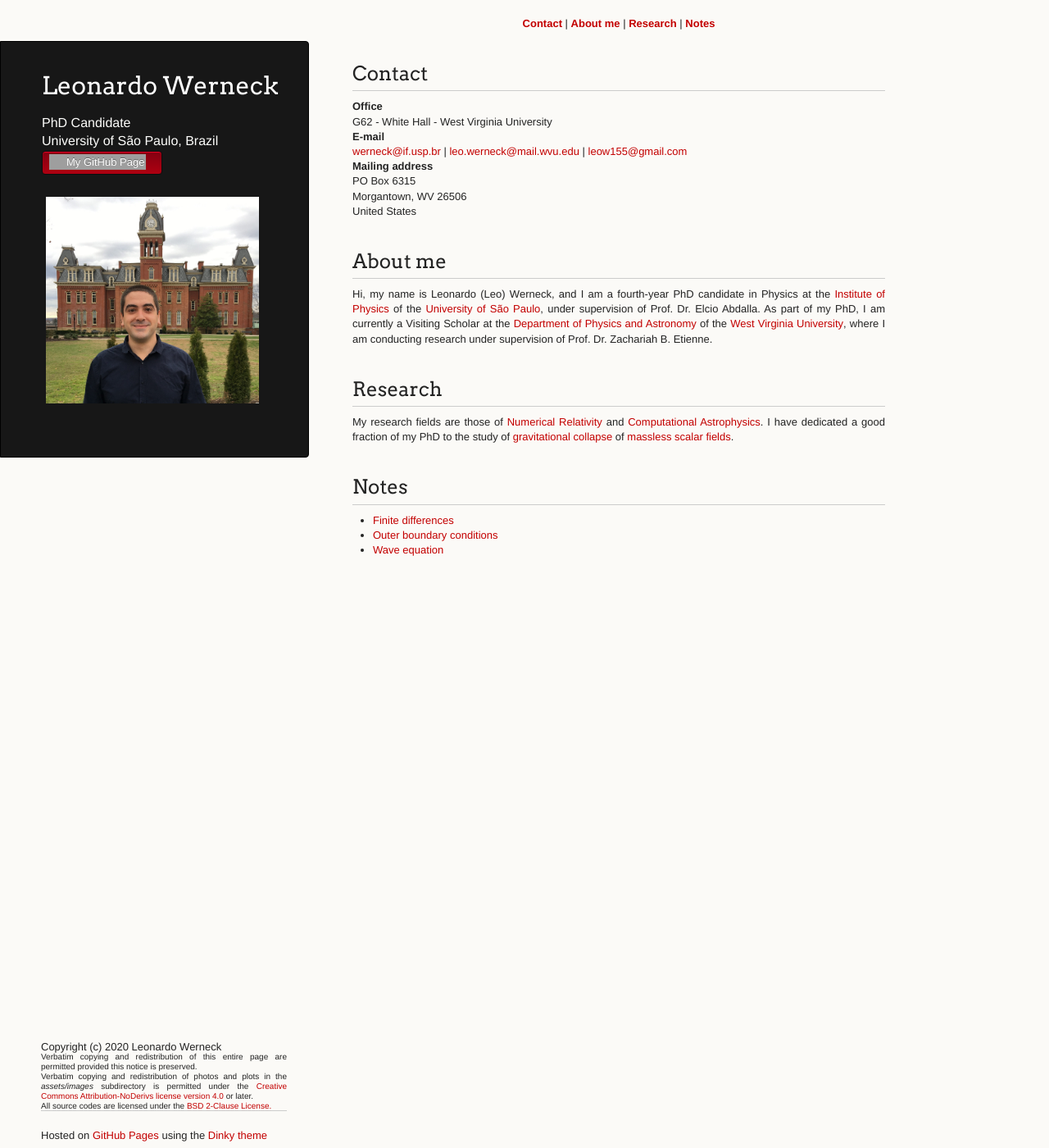
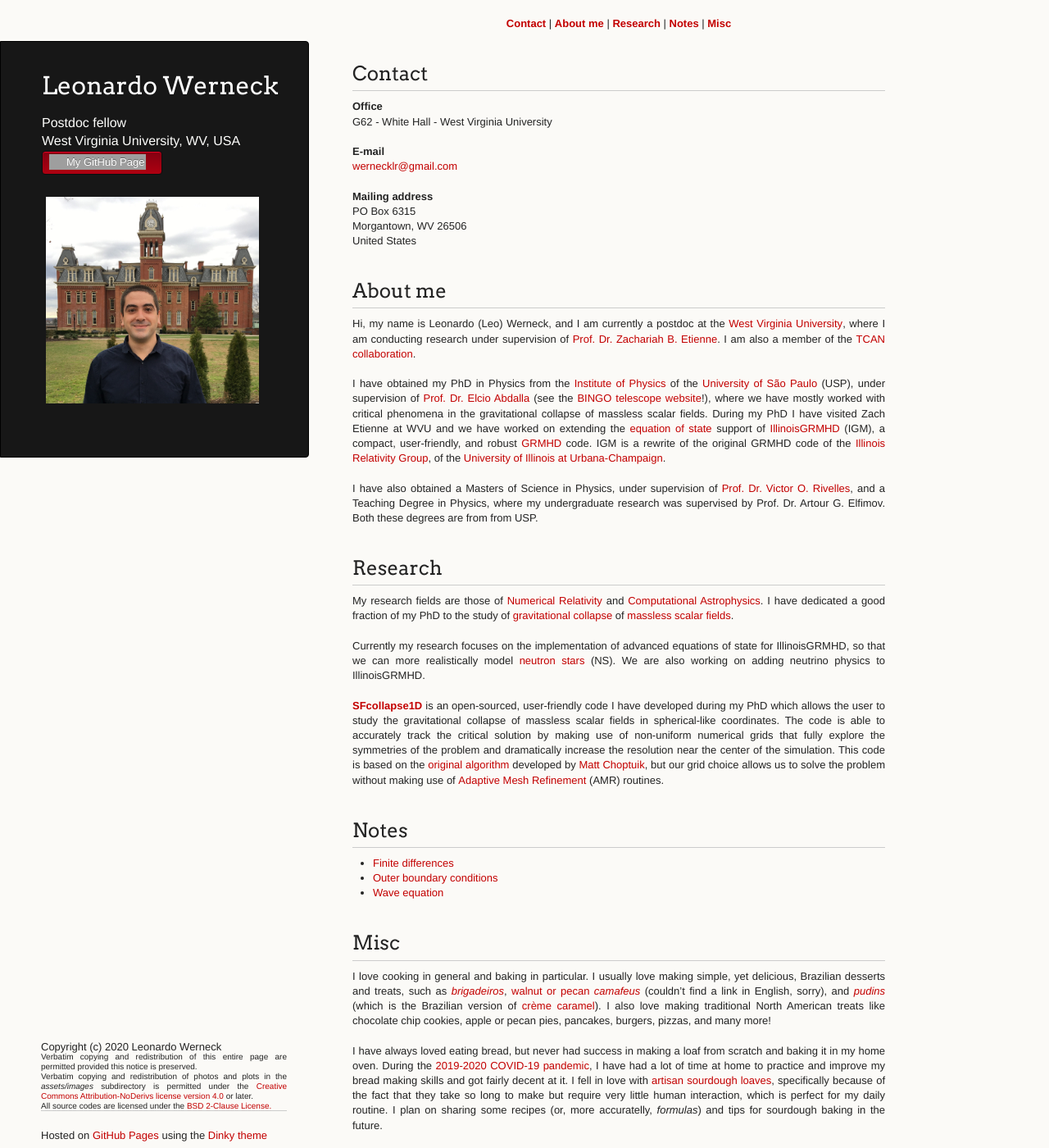
Before and after one commit to leowerneck/leowerneck.github.io, a Jekyll site: the page built from index.md, in a window 1280 px wide and 1400 px high. Shown: the whole window at 82% size. Built offline with Jekyll 4.4.1, drawn with Linux system fonts in a browser that asks for light colours; a script that is not in the unit is left out; grey boxes are pictures that could not be loaded.

Commit message:
index.md: major update to description, contact info, research info, and more. Minor updates to _config.yml (changed PhD candidate to postdoc fellow) and _sass/jekyll-theme-dinky.scss.

```diff
--- a/_config.yml
+++ b/_config.yml
@@ -1,6 +1,6 @@
 title: Leonardo Werneck
-description: PhD Candidate
-institution: University of São Paulo, Brazil
+description: Postdoc fellow
+institution: West Virginia University, WV, USA
 show_downloads: false
 google_analytics:
 theme: jekyll-theme-dinky
--- a/_sass/jekyll-theme-dinky.scss
+++ b/_sass/jekyll-theme-dinky.scss
@@ -496,30 +496,40 @@ p {
   margin: 0;
 }
 
-.performance-facts {
+.nutrition-facts {
   border: 1px solid black;
   margin: 20px;
   float: left;
   width: 280px;
   padding: 0.5rem;
+  background: White;
+  color: Black;
 }
-.performance-facts table {
+.nutrition-facts table {
   border-collapse: collapse;
+  color: Black;
+  background-color: White;
 }
 
-.performance-facts__title {
+.nutrition-facts__title {
   font-weight: bold;
   font-size: 2rem;
   margin: 0 0 0.25rem 0;
+  color: Black;
+  background-color: White;
 }
 
-.performance-facts__header {
+.nutrition-facts__header {
   border-bottom: 10px solid black;
   padding: 0 0 0.25rem 0;
   margin: 0 0 0.5rem 0;
+  color: Black;
+  background-color: White;
 }
 .performance-facts__header p {
   margin: 0;
+  color: Black;
+  background-color: White;
 }
 
 .performance-facts__table, .performance-facts__table--small, .performance-facts__table--grid {
@@ -530,6 +540,8 @@ p {
 .performance-facts__table--small thead tr td,
 .performance-facts__table--grid thead tr td {
   border: 0;
+  background: White;
+  color: Black;
 }
 .performance-facts__table th, .performance-facts__table--small th, .performance-facts__table--grid th,
 .performance-facts__table td,
@@ -573,6 +585,8 @@ p {
 .performance-facts__table--small td {
   border: 0;
   padding: 0;
+  background: White;
+  color: Black;
 }
 
 .performance-facts__table--grid {
--- a/index.md
+++ b/index.md
@@ -7,17 +7,18 @@ title: Leonardo Werneck
 <a href="#Contact" ><strong> Contact  </strong></a> |
 <a href="#About"   ><strong> About me </strong></a> |
 <a href="#Research"><strong> Research </strong></a> |
-<a href="#Notes"   ><strong> Notes    </strong></a>
+<a href="#Notes"   ><strong> Notes    </strong></a> |
+<a href="#Misc"    ><strong> Misc     </strong></a>
 </center>
 
 <a name='Contact'>
 ## Contact
 **Office**<br>
 G62 - White Hall - West Virginia University
-
+<br><br>
 **E-mail**<br>
-[werneck@if.usp.br](mailto:werneck@if.usp.br) \| [leo.werneck@mail.wvu.edu](mailto:leo.werneck@mail.wvu.edu) \| [leow155@gmail.com](mailto:leow155@gmail.com)
-
+[wernecklr@gmail.com](mailto:wernecklr@gmail.com)
+<br><br>
 **Mailing address**<br>
 PO Box 6315<br>
 Morgantown, WV 26506<br>
@@ -25,11 +26,19 @@ United States
 
 <a name='About'>
 ## About me
-Hi, my name is Leonardo (Leo) Werneck, and I am a fourth-year PhD candidate in Physics at the [Institute of Physics](http://portal.if.usp.br/) of the [University of São Paulo](https://www.usp.br/), under supervision of Prof. Dr. Elcio Abdalla. As part of my PhD, I am currently a Visiting Scholar at the [Department of Physics and Astronomy](https://physics.wvu.edu/) of the [West Virginia University](https://www.wvu.edu/), where I am conducting research under supervision of Prof. Dr. Zachariah B. Etienne.
+Hi, my name is Leonardo (Leo) Werneck, and I am currently a postdoc at the [West Virginia University](https://www.wvu.edu/), where I am conducting research under supervision of [Prof. Dr. Zachariah B. Etienne](http://astro.phys.wvu.edu/zetienne/). I am also a member of the [TCAN collaboration](http://compact-binaries.org/).
+<br><br>
+I have obtained my PhD in Physics from the [Institute of Physics](http://portal.if.usp.br/) of the [University of São Paulo](https://www.usp.br/) (USP), under supervision of [Prof. Dr. Elcio Abdalla](http://fma.if.usp.br/~eabdalla/) (see the [BINGO telescope website](https://www.bingotelescope.org/en/)!), where we have mostly worked with critical phenomena in the gravitational collapse of massless scalar fields. During my PhD I have visited Zach Etienne at WVU and we have worked on extending the [equation of state](https://en.wikipedia.org/wiki/Equation_of_state) support of [IllinoisGRMHD](https://github.com/zachetienne/nrpytutorial/tree/master/IllinoisGRMHD) (IGM), a compact, user-friendly, and robust [GRMHD](https://en.wikipedia.org/wiki/Magnetohydrodynamics) code. IGM is a rewrite of the original GRMHD code of the [Illinois Relativity Group](http://research.physics.illinois.edu/CTA/IRG/), of the [University of Illinois at Urbana-Champaign](https://illinois.edu/).
+<br><br>
+I have also obtained a Masters of Science in Physics, under supervision of [Prof. Dr. Victor O. Rivelles](http://itec.if.usp.br/~rivelles/), and a Teaching Degree in Physics, where my undergraduate research was supervised by Prof. Dr. Artour G. Elfimov. Both these degrees are from from USP.
 
 <a name='Research'>
 ## Research
 My research fields are those of [Numerical Relativity](https://en.wikipedia.org/wiki/Numerical_relativity) and [Computational Astrophysics](https://en.wikipedia.org/wiki/Computational_astrophysics). I have dedicated a good fraction of my PhD to the study of [gravitational collapse](https://en.wikipedia.org/wiki/Gravitational_collapse) of [massless scalar fields](https://en.wikipedia.org/wiki/Scalar_field_theory).
+<br><br>
+Currently my research focuses on the implementation of advanced equations of state for IllinoisGRMHD, so that we can more realistically model [neutron stars](https://en.wikipedia.org/wiki/Neutron_star) (NS). We are also working on adding neutrino physics to IllinoisGRMHD.
+<br><br>
+[**SFcollapse1D**]() is an open-sourced, user-friendly code I have developed during my PhD which allows the user to study the gravitational collapse of massless scalar fields in spherical-like coordinates. The code is able to accurately track the critical solution by making use of non-uniform numerical grids that fully explore the symmetries of the problem and dramatically increase the resolution near the center of the simulation. This code is based on the [original algorithm](https://journals.aps.org/prl/abstract/10.1103/PhysRevLett.70.9) developed by [Matt Choptuik](http://laplace.physics.ubc.ca/People/matt/), but our grid choice allows us to solve the problem without making use of [Adaptive Mesh Refinement](https://en.wikipedia.org/wiki/Adaptive_mesh_refinement) (AMR) routines.
 
 <a name='Notes'>
 ## Notes
@@ -37,3 +46,10 @@ My research fields are those of [Numerical Relativity](https://en.wikipedia.org/
 * [Finite differences](Finite_differences.md)
 * [Outer boundary conditions](Outer_boundary_conditions.md)
 * [Wave equation](Wave_equation.md)
+
+<a name='Misc'>
+## Misc
+
+I love cooking in general and baking in particular. I usually love making simple, yet delicious, Brazilian desserts and treats, such as [*brigadeiros*](https://en.wikipedia.org/wiki/Brigadeiro), [walnut or pecan *camafeus*](https://www.receitasnestle.com.br/receitas/camafeu-de-nozes) (couldn't find a link in English, sorry), and [*pudins*](https://www.receitasnestle.com.br/receitas/pudim-de-leite-moca) (which is the Brazilian version of [crème caramel](https://en.wikipedia.org/wiki/Cr%C3%A8me_caramel)). I also love making traditional North American treats like chocolate chip cookies, apple or pecan pies, pancakes, burgers, pizzas, and many more!
+<br><br>
+I have always loved eating bread, but never had success in making a loaf from scratch and baking it in my home oven. During the [2019-2020 COVID-19 pandemic](https://en.wikipedia.org/wiki/2019%E2%80%9320_coronavirus_pandemic), I have had a lot of time at home to practice and improve my bread making skills and got fairly decent at it. I fell in love with [artisan sourdough loaves](https://en.wikipedia.org/wiki/Sourdough), specifically because of the fact that they take so long to make but require very little human interaction, which is perfect for my daily routine. I plan on sharing some recipes (or, more accuratelly, *formulas*) and tips for sourdough baking in the future.
```
